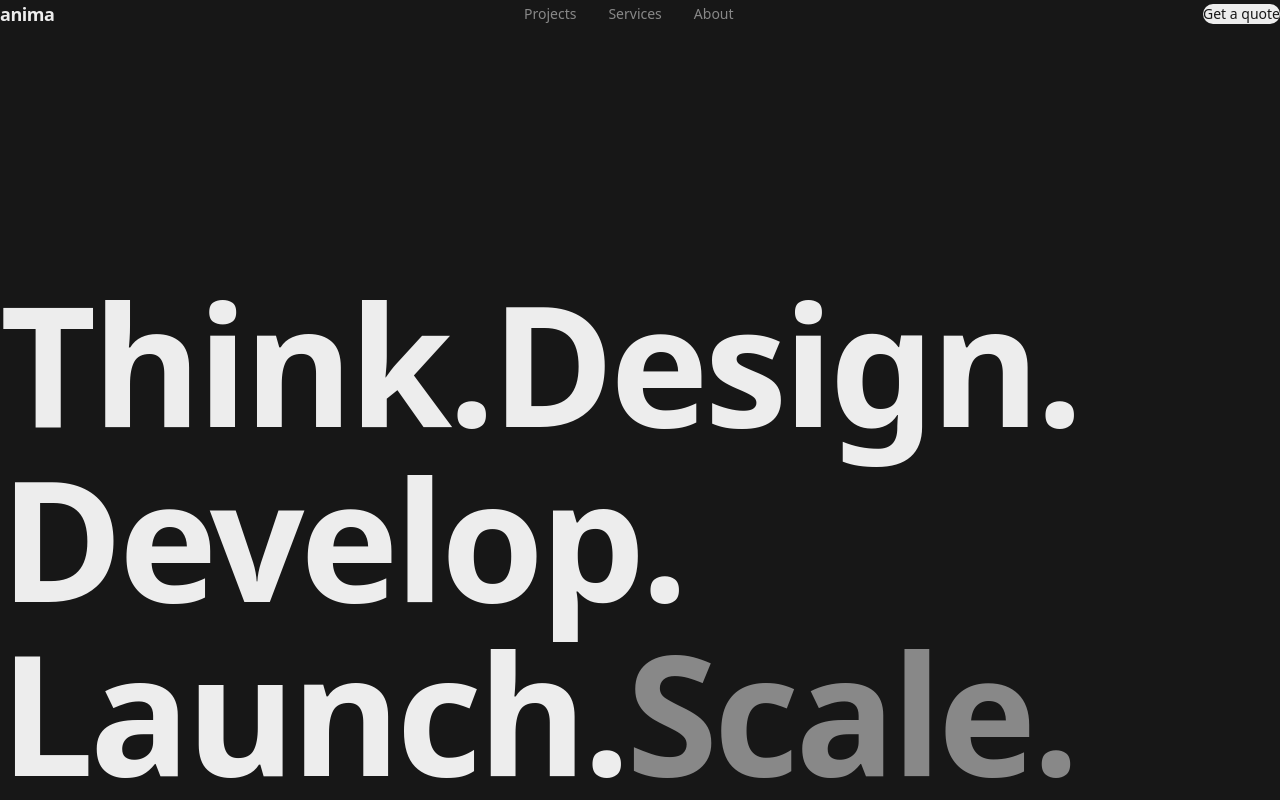
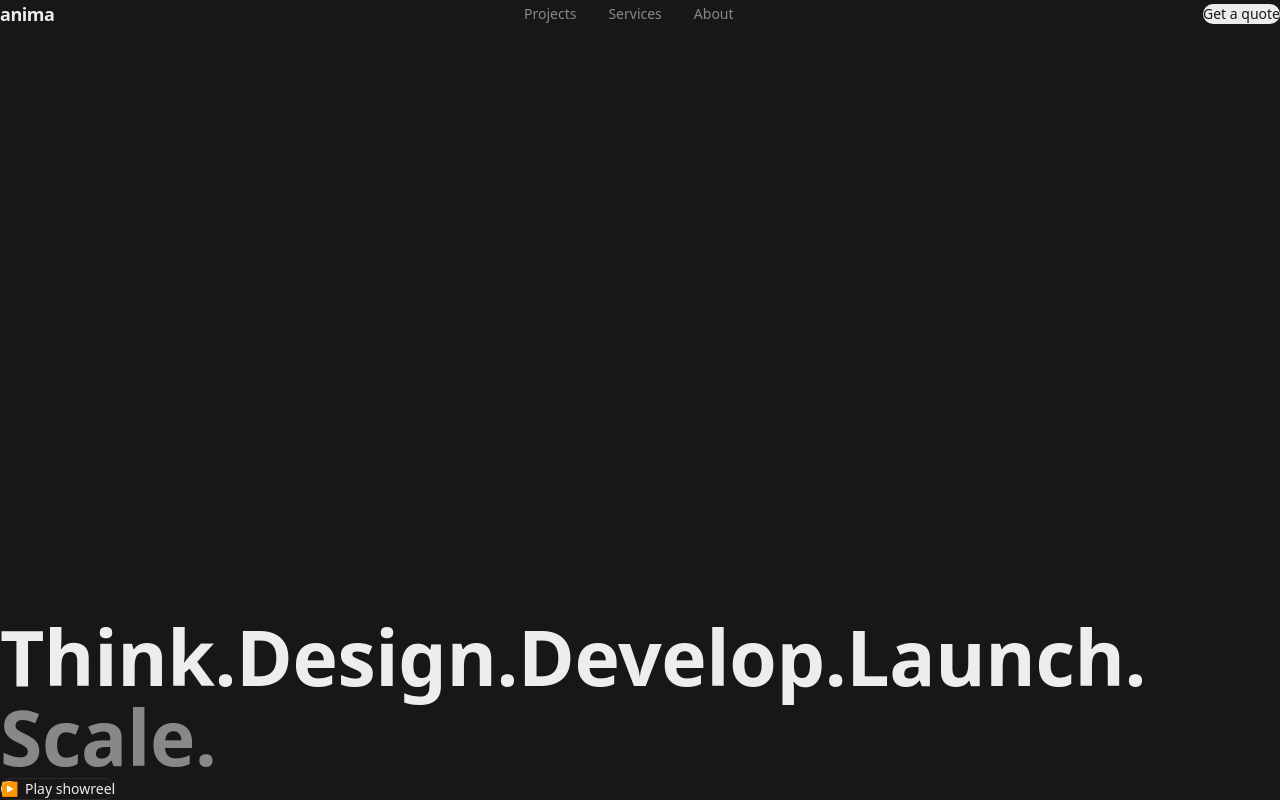
Before and after one commit to zkiihne/anima, a Next.js app: page / in a window 1280 px wide. Shown: the top 800 px of the page. Built offline with nearby package versions, Linux system fonts and the light colour scheme; grey boxes are pictures that could not be loaded.

Commit message:
feat: reduce hero H1 to 6rem clamp, add showreel CTA

```diff
--- a/src/components/sections/Hero.tsx
+++ b/src/components/sections/Hero.tsx
@@ -12,6 +12,11 @@ const word = {
   show: { opacity: 1, y: 0, transition: { duration: 0.7, ease: cubicBezier(0.16, 1, 0.3, 1) } },
 }
 
+const fadeUp = {
+  hidden: { opacity: 0, y: 16 },
+  show: { opacity: 1, y: 0, transition: { duration: 0.6, delay: 0.6, ease: cubicBezier(0.16, 1, 0.3, 1) } },
+}
+
 export function Hero() {
   return (
     <section className="flex min-h-[75vh] flex-col justify-end px-6 pb-16 pt-24 md:min-h-screen md:px-12 md:pb-28 md:pt-32">
@@ -19,18 +24,27 @@ export function Hero() {
         variants={container}
         initial="hidden"
         animate="show"
-        className="font-semibold leading-[1.05] tracking-tight text-[clamp(2.5rem,13vw,11rem)]"
+        className="font-semibold leading-[1.05] tracking-[-0.005em] text-[clamp(2.5rem,6vw,6rem)]"
       >
         {hero.words.map((w, i) => (
           <motion.span
             key={i}
             variants={word}
-            className={`block md:inline-block md:mr-8 ${i === hero.words.length - 1 ? 'text-[var(--muted)]' : ''}`}
+            className={`block md:inline-block md:mr-6 ${i === hero.words.length - 1 ? 'text-[var(--muted)]' : ''}`}
           >
             {w}
           </motion.span>
         ))}
       </motion.h1>
+      <motion.div variants={fadeUp} initial="hidden" animate="show" className="mt-10 flex items-center gap-4">
+        <a
+          href="#showreel"
+          className="inline-flex items-center gap-2 rounded-full border border-[var(--border)] px-5 py-2.5 text-sm font-medium text-[var(--foreground)] transition-colors duration-200 hover:bg-[var(--foreground)] hover:text-[var(--background)]"
+        >
+          <span className="flex h-4 w-4 items-center justify-center rounded-full bg-[var(--foreground)] text-[var(--background)]">▶</span>
+          Play showreel
+        </a>
+      </motion.div>
     </section>
   )
 }
```
Also changed, not shown: 1 other file (tests, documents, lock files or other folders).
